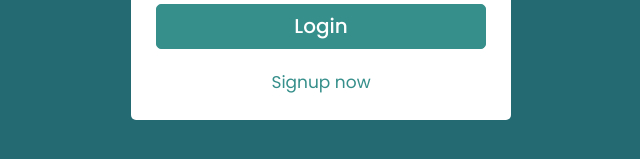
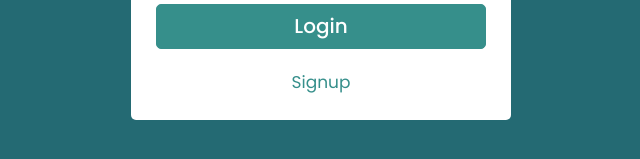
Before and after one commit to rajdepshukla/UI, a plain HTML site: page index.html in a window 1280 px wide. Shown: the part 469-628 px from the top of the page, 319-959 px from the left. Drawn offline with Linux system fonts and the light colour scheme.

Commit message:
Update index.html

```diff
--- a/index.html
+++ b/index.html
@@ -25,7 +25,7 @@
 
 
             </div>
-            <div class="signup" ><a href="#">Signup now</a></div>
+            <div class="signup" ><a href="#">Signup</a></div>
         </form>
     </div>
 
```
